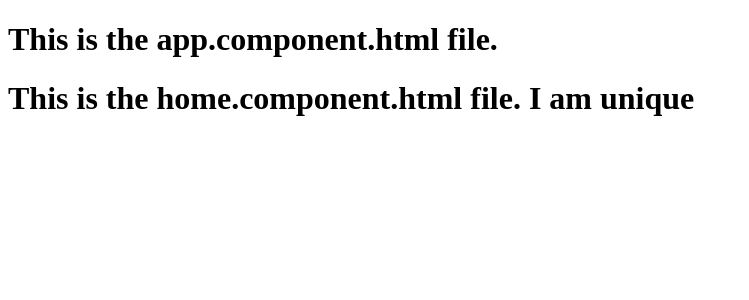
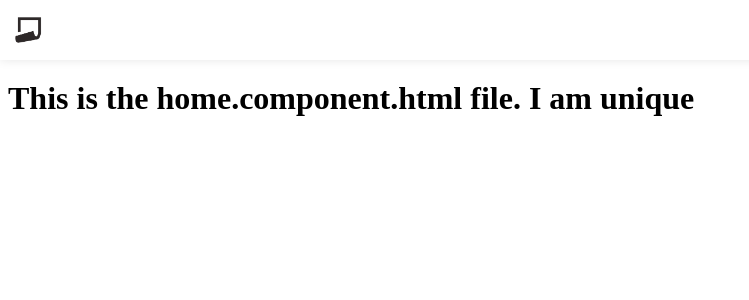
Before and after one commit to masonharniess/VideoGameInfoFrontend, an Angular app: page /home in a window 1280 px wide. Shown: the top 300 px of the page, without its empty margins (0-749 px from the left). Built offline with nearby package versions, Linux system fonts and the light colour scheme.

Commit message:
add rudimetary structure for navigation bar

```diff
--- a/src/app/app.component.css
+++ b/src/app/app.component.css
@@ -0,0 +1,25 @@
+header {
+    background-color: #fff;
+    height: 60px;
+    box-shadow: 0 0 10px rgba(0, 0, 0, 0.1);
+    position: fixed;
+    top: 0;
+    left: 0;
+    width: 100%;
+    z-index: 999;
+}
+
+nav {
+    display: flex;
+    justify-content: space-between;
+    align-items: center;
+    height: 100%;
+    padding: 0 0 0 10px;
+}
+
+.navigation_logo_and_title img {
+    vertical-align: text-bottom;
+    height: auto;
+    margin: 0;
+    max-width: 38px;
+}
--- a/src/app/app.component.html
+++ b/src/app/app.component.html
@@ -1,3 +1,11 @@
+<header>
+  <nav>
+    <div class="navigation_logo_and_title">
+      <img src="../assets/images/navigation_bar_logo.png">
+    </div>
+  </nav>
+</header>
+
 <div>
   <h1>
     This is the {{fileName}} file.
```
Also changed, not shown: src/assets/images/navigation_bar_logo.png (added).
